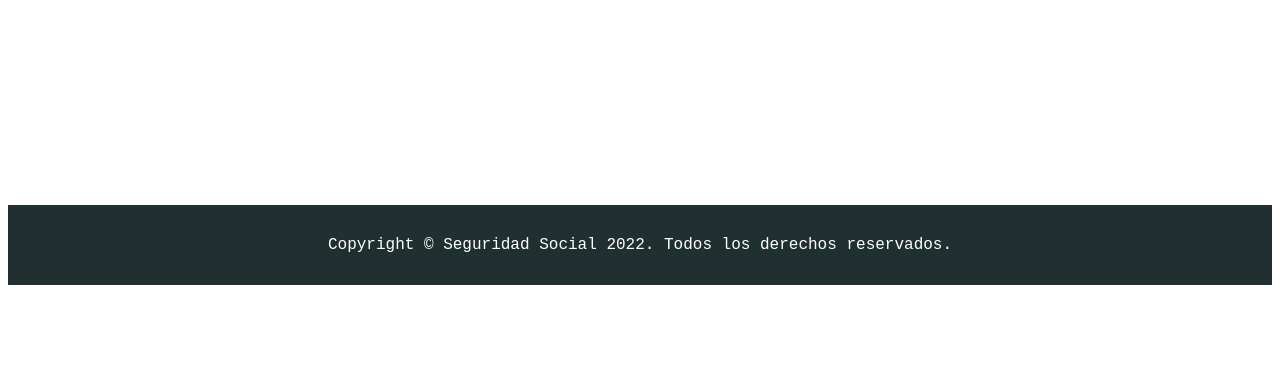
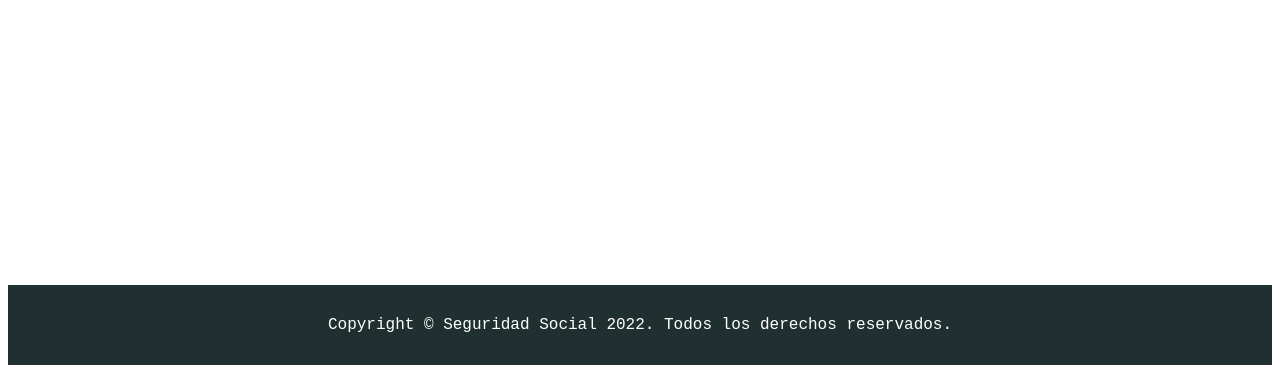
Before and after one commit to TheAdri666/Seguridad-Social-Pero-Bien, a plain HTML site: page quejas.html in a window 1280 px wide. Shown: the part 443-816 px from the top of the page. Drawn offline with Linux system fonts and the light colour scheme.

Commit message:
Fixed margins

```diff
--- a/scss/quejas.scss
+++ b/scss/quejas.scss
@@ -29,6 +29,7 @@ header {
 
 #content {
   height: 70vh;
+  margin: 5vh 0 5vh 10vw;
   display: flex;
   justify-content: center;
   align-items: center;
```
Also changed, not shown: styles/quejas.css, 1 other file.
